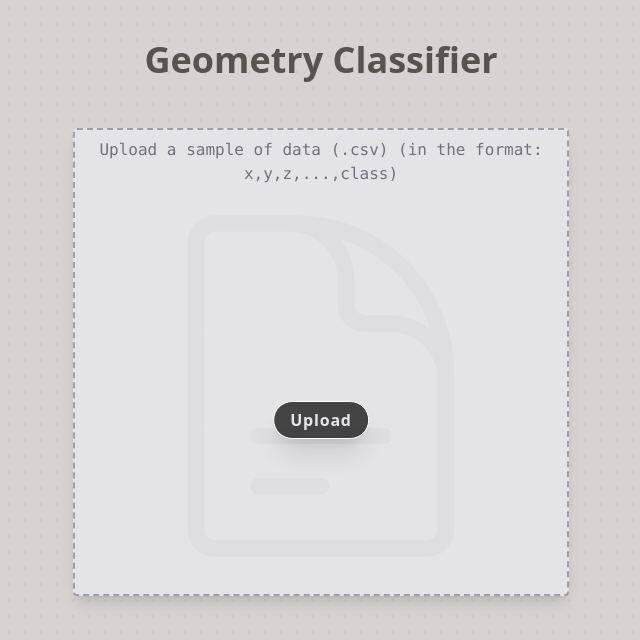
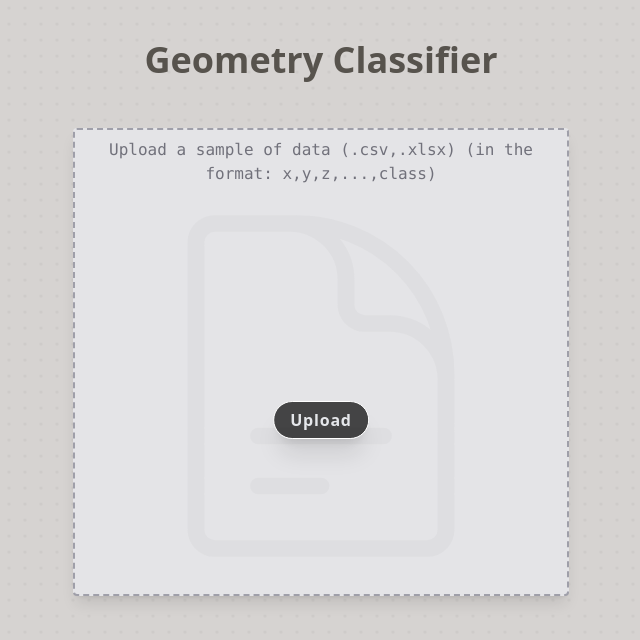
Before and after one commit to LashkayDaniel/classifier-frontend, a Vue app: page / in a window 1280 px wide. Shown: the top 640 px of the page, without its empty margins (319-959 px from the left). Built offline with nearby package versions, Linux system fonts and the light colour scheme.

Commit message:
add support for .xlsx file upload

```diff
--- a/src/views/HomeView.vue
+++ b/src/views/HomeView.vue
@@ -37,11 +37,11 @@ const handleFileUpload = (event: Event) => {
   if (!uploadedFile) return
 
   const fileExtension = uploadedFile.name.split('.').pop()?.toLowerCase()
-  if (!['csv'].includes(fileExtension || '')) {
+  if (!['csv', 'xlsx'].includes(fileExtension || '')) {
     toastStore.add({
       type: 'warning',
       title: 'Incorrect file format',
-      message: 'Only .csv files are supported',
+      message: 'Only .csv or .xlsx files are supported',
       durationShow: 5
     })
     return
@@ -108,7 +108,7 @@ onMounted(() => {
   </Transition>
 
   <section class="w-2/5 mx-auto p-2 mt-10">
-    <div class="relative p-2 rounded border-2 border-dashed shadow-lg"
+    <div class="relative p-2 rounded border-2 border-dashed shadow-lg backdrop-blur-md"
          :class="fileUploadClass">
       <label
         class="cursor-pointer"
@@ -118,7 +118,7 @@ onMounted(() => {
       >
         <template v-if="!isFileUploaded">
           <p class="font-mono text-zinc-500 text-center">
-            Upload a sample of data (.csv) (in the format: x,y,z,...,class)
+            Upload a sample of data (.csv,.xlsx) (in the format: x,y,z,...,class)
           </p>
           <div
             class="absolute bottom-1/3 left-1/2 -translate-x-1/2 border border-white shadow-xl bg-black/70 hover:bg-black/80 text-gray-200 tracking-wider px-4 py-1.5 font-bold rounded-full">
@@ -143,7 +143,7 @@ onMounted(() => {
         <input id="file-input"
                type="file"
                class="hidden"
-               accept=".csv"
+               accept=".csv, .xlsx"
                @change="handleFileUpload" />
       </label>
 
```
